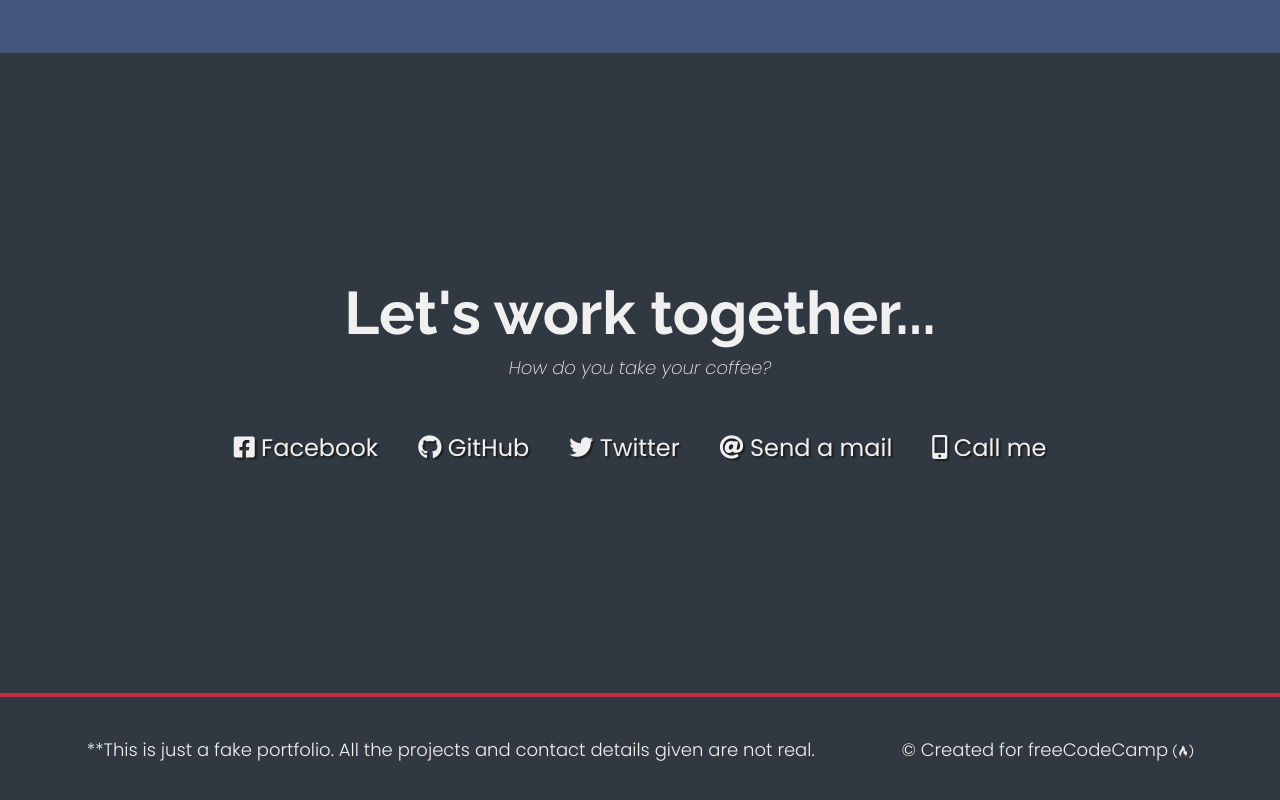
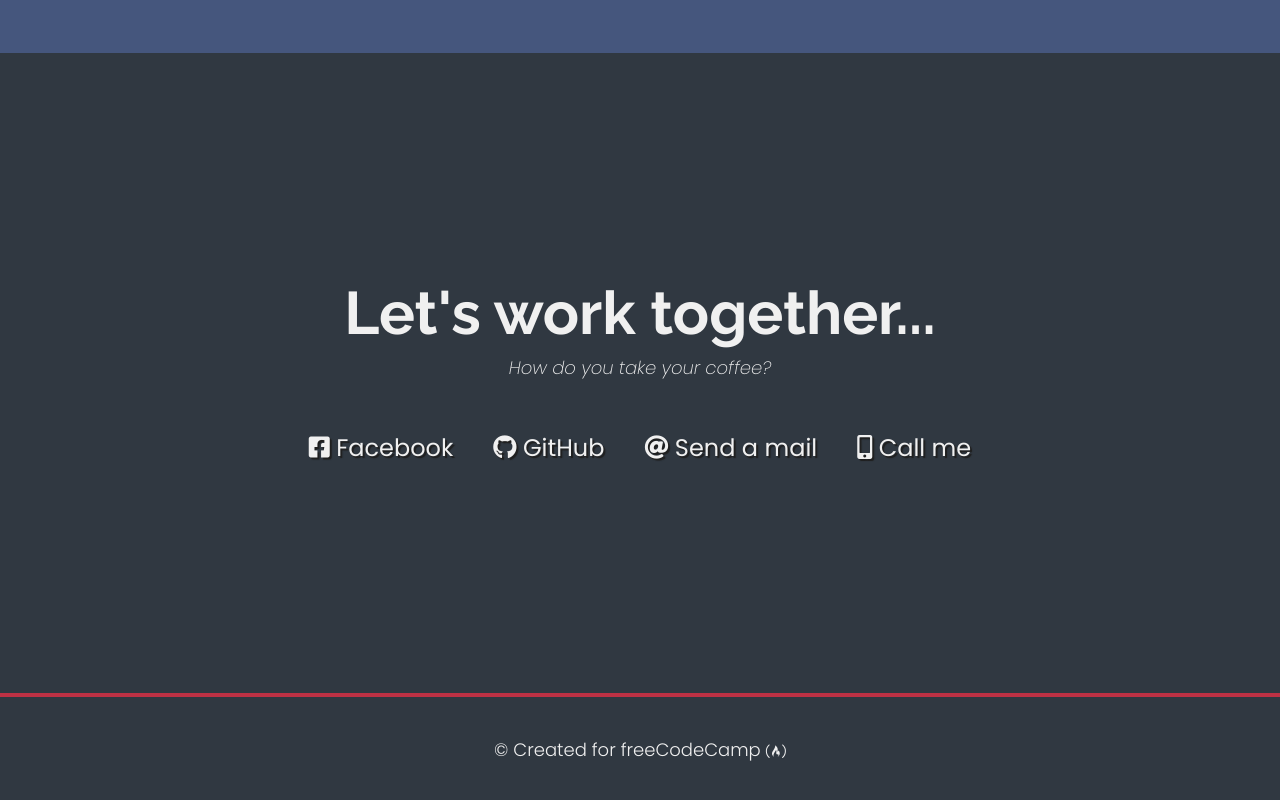
Before and after one commit to MuhtasimMahir/muhtasimmahir.github.io, a plain HTML site: page index.html in a window 1280 px wide. Shown: the part 1932-2732 px from the top of the page. Drawn offline with Linux system fonts and the light colour scheme.

Commit message:
Second Commit

```diff
--- a/index.html
+++ b/index.html
@@ -34,7 +34,7 @@
 <!-- START WELCOME SECTION -->
 
 <section id="welcome-section" class="welcome-section">
-  <h1>Hey I am Mimic</h1>
+  <h1>Hey I am Mahir</h1>
   <p>a web developer</p>
 </section>
 
@@ -163,28 +163,22 @@
   </div>
   <div class="contact-links">
     <a
-      href="https://facebook.com/freecodecamp"
+      href="https://facebook.com/muhtasim1mahir"
       target="_blank"
       class="btn contact-details"
       ><i class="fab fa-facebook-square"></i> Facebook</a
     >
     <a
       id="profile-link"
-      href="https://github.com/freecodecamp"
+      href="https://github.com/MuhtasimMahir"
       target="_blank"
       class="btn contact-details"
       ><i class="fab fa-github"></i> GitHub</a
     >
-    <a
-      href="https://twitter.com/freecodecamp"
-      target="_blank"
-      class="btn contact-details"
-      ><i class="fab fa-twitter"></i> Twitter</a
-    >
-    <a href="mailto:example@example.com" class="btn contact-details"
+    <a href="mailto:muhtasimmahir@live.com" class="btn contact-details"
       ><i class="fas fa-at"></i> Send a mail</a
     >
-    <a href="tel:555-555-5555" class="btn contact-details"
+    <a href="tel:01751353353" class="btn contact-details"
       ><i class="fas fa-mobile-alt"></i> Call me</a
     >
   </div>
@@ -195,10 +189,7 @@
 <!-- START FOOTER SECTION -->
 
 <footer>
-  <p>
-    **This is just a fake portfolio. All the projects and contact details given
-    are not real.
-  </p>
+
   <p>
     &copy; Created for
     <a href="https://www.freecodecamp.com/" target="_blank"
```
